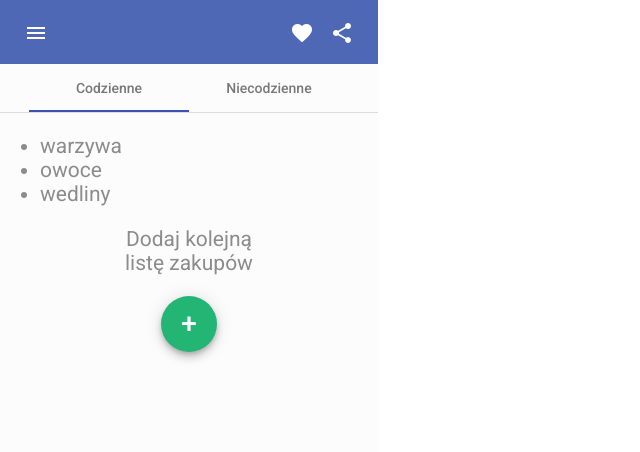
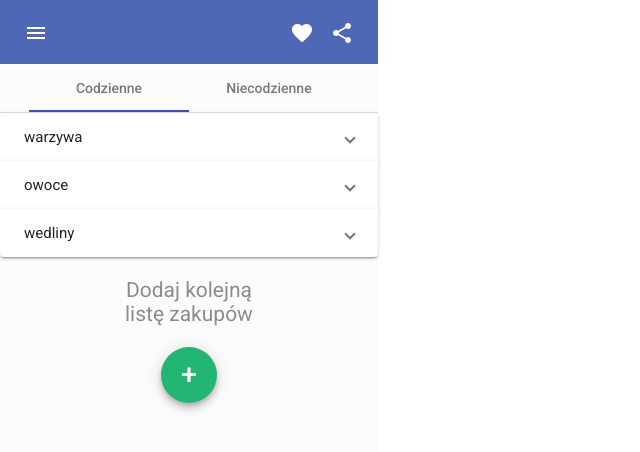
Before and after one commit to kfaldzinski/shoppinglists, an Angular app: page / in a window 1280 px wide. Shown: the top 452 px of the page, without its empty margins (0-640 px from the left). Built offline with nearby package versions, Linux system fonts and the light colour scheme.

Commit message:
Add all lists to the screen ShoppingLists

```diff
--- a/src/app/components/shopping-lists/shopping-lists.component.html
+++ b/src/app/components/shopping-lists/shopping-lists.component.html
@@ -15,11 +15,19 @@
   <mat-tab label="Niecodzienne"></mat-tab>
 </mat-tab-group>
 <div *ngIf = "lists.length > 0">
-  <ul>
-    <li *ngFor = "let list of lists">
-      {{list.name}}
-    </li>
-  </ul>
+  <mat-accordion>
+    <mat-expansion-panel (opened)="panelOpenState = true"
+    (closed)="panelOpenState = false" *ngFor = "let list of lists">
+      <mat-expansion-panel-header>
+        <mat-panel-title>
+          {{list.name}}
+        </mat-panel-title>
+      </mat-expansion-panel-header>
+      <p>
+        {{list.products<!-- Jak się dostać do tablicy product -->}}
+      </p>
+    </mat-expansion-panel>
+  </mat-accordion>
   <div>
     <p>
     Dodaj kolejną<br>
```
Also changed, not shown: src/app/components/shopping-lists/shopping-lists.component.scss (line endings or trailing spaces).
